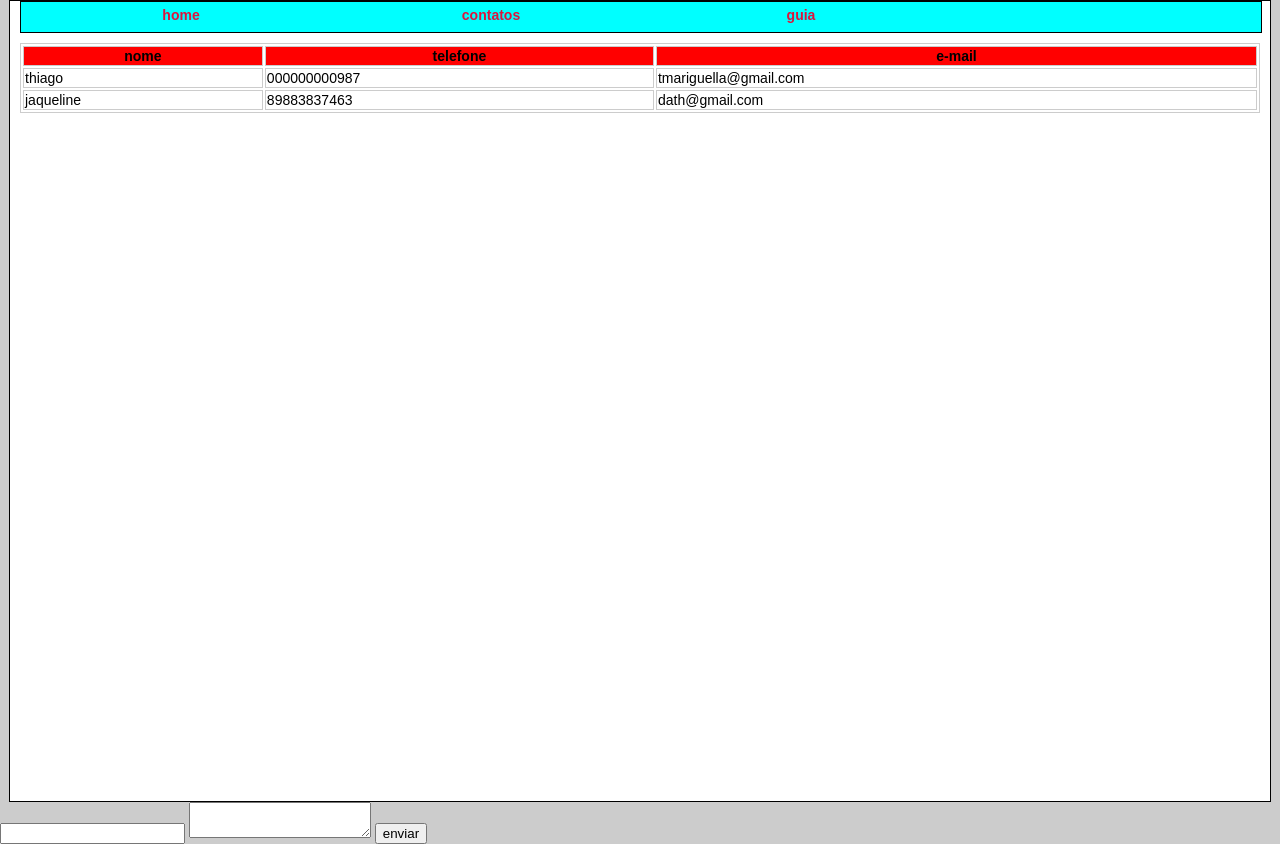
After one commit to mariguella/loja, a PHP site: page /contato.html in a window 1280 px wide. The commit adds this page. Run offline with PHP 8.4, Linux system fonts and the light colour scheme.

Commit message:
subindo arquivo

```diff
--- /dev/null
+++ b/contato.html
@@ -0,0 +1,49 @@
+<!DOCTYPE html>
+<html>
+<head>
+	<title>
+	contatos
+	</title>
+	<link rel="stylesheet" href="css/app.css">
+	<link rel="stylesheet" href="css/contatos.css">
+</head>
+<body>
+	<div class="conteiner">
+		<div id="menu">
+			<ul>
+				<a href="index.html"><li class="negrito primaria">home</li></a>
+				<a href="contato.html"><li class="negrito primaria">contatos</li></a>
+				<a href="aula3.html"><li class="negrito primaria">guia</li></a>
+			</ul>
+		</div>
+		<table class="tabela">
+			<thead>
+				<tr>
+					<th>nome</th>
+					<th>telefone</th>
+					<th>e-mail</th>
+				</tr>
+			</thead>
+			<tbody>
+				<tr>
+					<td>thiago</td>
+					<td>000000000987</td>
+					<td>tmariguella@gmail.com</td>
+				</tr>
+				<tr>
+					<td>jaqueline</td>
+					<td>89883837463</td>
+					<td>dath@gmail.com</td>
+				</tr>
+			</tbody>
+		</table>
+	</div>
+	<form>
+		<input type="text" />
+		<textarea>
+
+		</textarea>
+		<input type="submit" value="enviar" />
+	</form>
+</body>
+</html>
--- a/css/app.css
+++ b/css/app.css
@@ -1,11 +1,83 @@
 @import url("reset.css");
 .conteiner {
 	width: 1240px;
-	height:auto;
-	min-height: 100%;
+	min-height: 100vh;
 	border: 1px solid;
 	background-color: #fff;
 	margin: 0 auto;
 	padding-right: 10px;
 	padding-left: 10px;
 }
+#menu{
+	background-color: #00FFFF;
+	width: 100%;
+	border:1px solid;
+	height: 30px;
+}
+#menu li{
+	float: left;
+	width: 25%;
+	padding: 5px 0 0 10px;
+	box-sizing: border-box;
+	text-align: center;
+}
+.negrito{
+	font-weight: bold;
+}
+.primaria{
+	color: #DC143c;
+}
+.f-12{
+	font-size: 12px
+}
+.f-16{
+	font-size: 16px
+}
+.f-20{
+	font-size: 20px
+}
+.f-26{
+	font-size: 26px
+}
+.texto-centro{
+	text-align: center;
+}
+.texto-direita{
+	text-align: right;
+}
+.texto-esquerda{
+	text-align: left;
+}
+.tabela{
+	width: 100%;
+	border:1px solid #ccc;
+	margin-top: 10px
+}
+.tabela td{
+	border:1px solid #ccc;
+}
+.tabela tr{
+	border:1px solid #ccc;
+}
+.tabela th{
+	border:1px solid #ccc;
+	background-color: red;
+}
+.suculenta{
+	width: 100%;
+	margin: 40px auto;
+	text-align: center;
+	background-color red
+}
+.suculenta h3{
+	color:red;
+}
+.center{
+	width: 1280px;
+	margin: 0 auto;
+	background-color: #E0FFFF;
+
+}
+.artigo{
+
+}
--- a/css/reset.css
+++ b/css/reset.css
@@ -1,12 +1,27 @@
+html{
+  height: 100%;
+}
+
 body{
 	font-family: arial;
 	font-size: 14px;
 	margin: 0;
 	padding: 0;
 	background-color: #ccc;
+	min-height: 100%;
+
 }
 p,h1,h2,h3,h4,h5,h6{
 	margin: 0;
 	padding: 0;
 	box-sizing: border-box;
 }
+ul{
+	margin: 0;
+	padding: 0;
+}
+li{
+	margin: 0;
+	padding: 0;
+	list-style-type: none;
+}
```
Also changed, not shown: aula3.html (added, +33 -0 lines), index.html (+19 -11 lines), css/contatos.css (added), images/guia-suculenta.jpg (added), images/guia-suculenta2.jpg (added).
